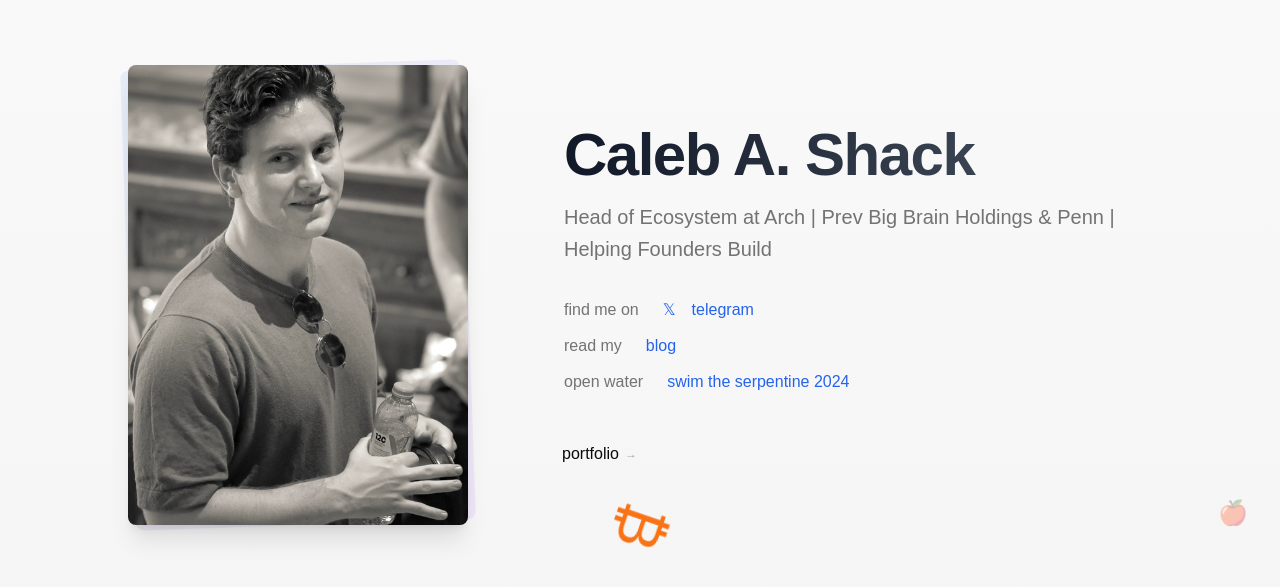
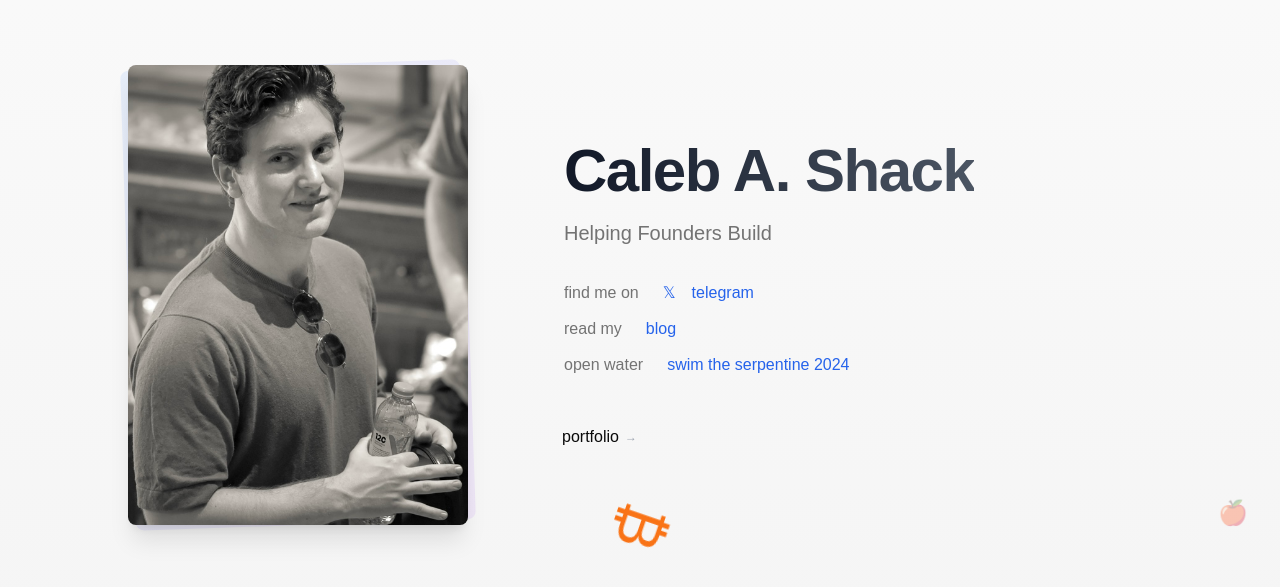
Before and after one commit to 0xShack/personal-website, a Next.js app: page / in a window 1280 px wide. Shown: the part 159-746 px from the top of the page. Built offline with nearby package versions, Linux system fonts and the light colour scheme.

Commit message:
update header

```diff
--- a/src/app/page.tsx
+++ b/src/app/page.tsx
@@ -30,7 +30,7 @@ export default function Home() {
                 Caleb A. Shack
               </h1>
               <p className="text-xl text-muted-foreground font-light leading-relaxed max-w-2xl">
-                Head of Ecosystem at Arch | Prev Big Brain Holdings & Penn | Helping Founders Build
+                Helping Founders Build
               </p>
             </div>
 
```
